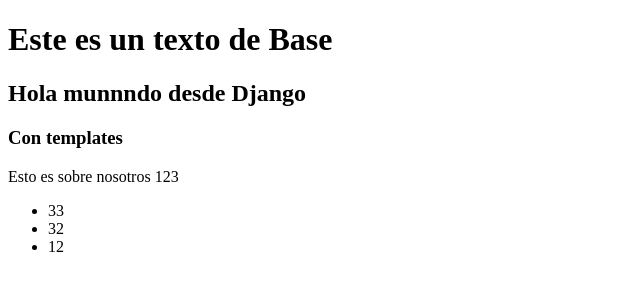
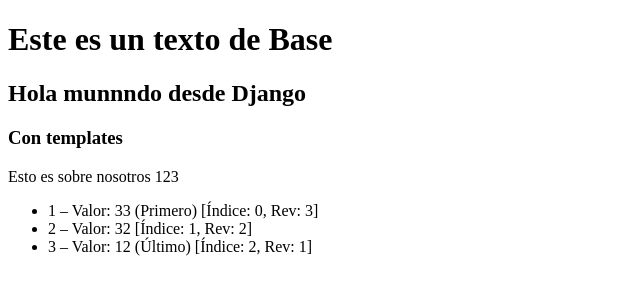
Before and after one commit to Aristides-1/PWEB2-TEORIA, a Django app: page / in a window 1280 px wide. Shown: the part 88-388 px from the top of the page, without its empty margins (0-640 px from the left). Run offline with Django 5.2, Linux system fonts and the light colour scheme.

Commit message:
añadiendo forloop y algunas variables de prueba con iteraciones

```diff
--- a/avancesDjango/listaContactos/inicio/templates/home.html
+++ b/avancesDjango/listaContactos/inicio/templates/home.html
@@ -15,7 +15,12 @@
     </p>
     <ul>
         {% for myItem in myList %}
-            <li>{{ myItem }}</li>
+        <li>
+            {{ forloop.counter }} – Valor: {{ myItem }}
+            {% if forloop.first %}(Primero){% endif %}
+            {% if forloop.last %}(Último){% endif %}
+            [Índice: {{ forloop.counter0 }}, Rev: {{ forloop.revcounter }}]
+        </li>
         {% endfor %}
     </ul>
 {% endblock %}
--- a/avancesDjango/listaContactos/listaContactos/urls.py
+++ b/avancesDjango/listaContactos/listaContactos/urls.py
@@ -26,7 +26,6 @@ urlpatterns = [
     path('admin/', admin.site.urls),
 
     # Nuevas rutas agregadas
-    path('home/', views.home, name='home'),
     path('primera/', views.primera, name='primera'),
     path('segunda/', views.segunda, name='segunda'),
     path('tercera/', views.tercera, name='tercera'),
```
